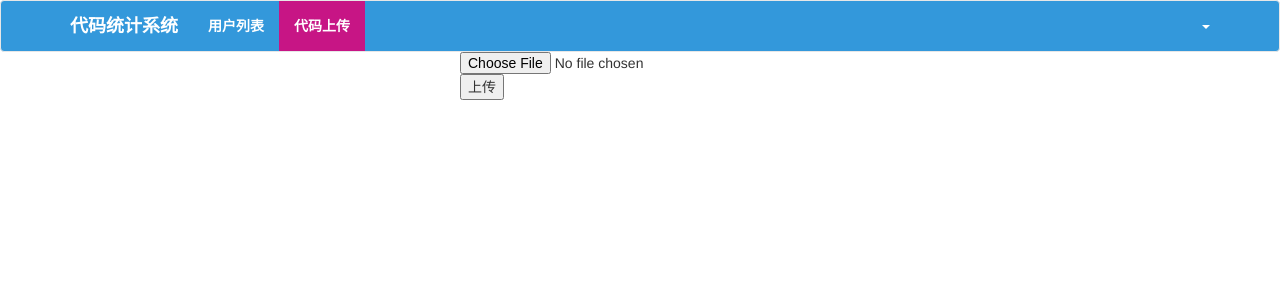
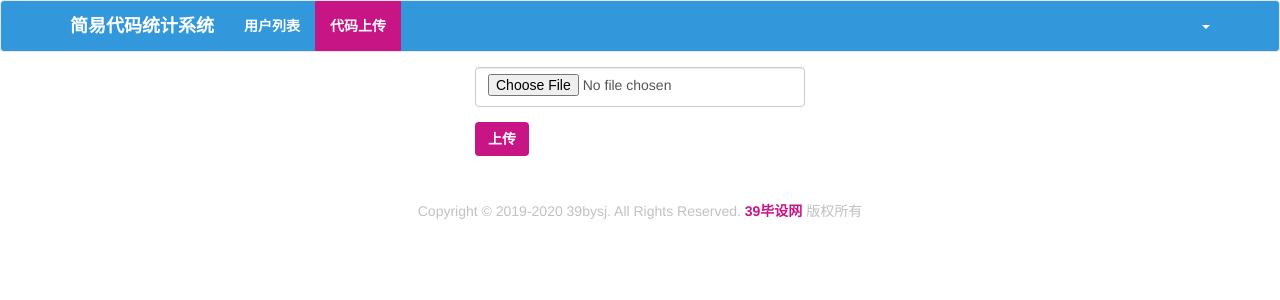
Before and after one commit to ThanlonSmith/code-count, a Flask app: page /upload in a window 1280 px wide. Shown: the top 300 px of the page. Run offline with Flask 2, Linux system fonts and the light colour scheme; the visitor is signed in with stand-in values (Sample User, id 1); some libraries are stand-ins or nearby versions.

Commit message:
Add copyright

```diff
--- a/code_count/templates/detail.html
+++ b/code_count/templates/detail.html
@@ -3,7 +3,7 @@
 <div class="container">
     <div class="row">
         <ol class="breadcrumb" style="background:  none">
-            <li><a href="/user_list">用户列表</a></li>
+            <li><a href="/">用户列表</a></li>
             <li class="active">提交记录</li>
         </ol>
         <div class="col-md-6" style="margin-top: 168px">
--- a/code_count/templates/layout.html
+++ b/code_count/templates/layout.html
@@ -16,11 +16,11 @@
 <nav class="navbar navbar-default" role="navigation" style="margin-bottom: 0;background: #3398db">
     <div class="container">
         <div class="navbar-header">
-            <a class="navbar-brand" href="/index" style="color: white;font-weight: bold">代码统计系统</a>
+            <a class="navbar-brand" href="/" style="color: white;font-weight: bold">简易代码统计系统</a>
         </div>
         <div>
             <ul class="nav navbar-nav">
-                <li id="user_list"><a href="/user_list" style="font-weight: bold;color: white">用户列表</a></li>
+                <li id="user_list"><a href="/" style="font-weight: bold;color: white">用户列表</a></li>
                 <li id="upload"><a href="/upload" style="color: white;font-weight: bold">代码上传</a></li>
             </ul>
         </div>
@@ -41,12 +41,19 @@
 </nav>
 {%block content%}
 {%endblock%}
+<div class="container" style="margin-top: 30px;margin-bottom: 30px">
+    <div>
+        <div class="col-md-12 text-center" style="color: #c1c1c1">
+            Copyright © 2019-2020 39bysj. All Rights Reserved. <a target="_blank" href="https://bysj39.com"
+                                                                  style="color: mediumvioletred;font-weight: bold;text-decoration-line: none">39毕设网</a> 版权所有
+        </div>
+    </div>
+</div>
 </body>
 <script src="../static/js/jquery.min.js"></script>
 <script src="../static/js/bootstrap.min.js"></script>
 <script>
     $('.dropdown-toggle').dropdown();
-
 </script>
 {%block js%}
 {%endblock%}
--- a/code_count/templates/login.html
+++ b/code_count/templates/login.html
@@ -11,7 +11,7 @@
     <div class="row" style="margin-top:20px">
         <div class="col-md-4 col-md-offset-4">
             <div class="panel panel-primary">
-                <div class="panel-heading text-center" style="font-size: 25px">代码统计系统登录</div>
+                <div class="panel-heading text-center" style="font-size: 25px">简易代码统计系统登录</div>
                 <div class="panel-body">
                     <form method="POST" action="">
                         <div class="form-group">
--- a/code_count/templates/upload.html
+++ b/code_count/templates/upload.html
@@ -3,10 +3,16 @@
 <div class="container">
     <div class="row">
         <div class="col-md-4 col-md-offset-4">
-            <form action="" method="post" enctype='multipart/form-data'>
-                <input type="file" name="code">
-                <input type="submit" value="上传">
-            </form>
+            <div class="panel-body">
+                <form action="" method="post" enctype='multipart/form-data'>
+                    <div class="form-group">
+                        <input type="file" name="code" class="form-control" style="height: 40px">
+                        <div style="color: red;font-weight: bold">{{msg}}</div>
+                    </div>
+                    <input type="submit" value="上传" class="btn"
+                           style="background: mediumvioletred;color: white;font-weight: bold">
+                </form>
+            </div>
         </div>
     </div>
 </div>
@@ -15,7 +21,7 @@
 <script>
     $(document).ready(function () {
         $('ul #upload').addClass('active');
-           $('ul #upload a').css({'background': 'mediumvioletred'});
+        $('ul #upload a').css({'background': 'mediumvioletred'});
     });
 </script>
 {%endblock%}
--- a/code_count/views/account.py
+++ b/code_count/views/account.py
@@ -33,11 +33,11 @@ def login():
     # session['user_nickname'] = data['nickname']
     # session['user_info'] = {'user_id': data['id'], 'user_nickname': data['nickname']}
     session['user_info'] = data
-    return redirect('/index')
+    return redirect('/')
 
 
 @account.route('/logout')
 def logout():
     if 'user_info' in session:
         del session['user_info']
-    return redirect('/index')
+    return redirect('/')
--- a/code_count/views/index.py
+++ b/code_count/views/index.py
@@ -18,13 +18,13 @@ def process_request():
         return redirect('/login')
 
 
-@bp_index.route('/index')
-def index():
-    title = {'title': '欢迎使用代码统计系统!'}
-    return render_template('index.html', title=title)
+# @bp_index.route('/index')
+# def index():
+#     title = {'title': '欢迎使用代码统计系统!'}
+#     return render_template('index.html', title=title)
 
 
-@bp_index.route('/user_list')
+@bp_index.route('/')
 def user_list():
     title = {'title': '用户列表'}
     sql = 'select id,user,nickname from userinfo'
@@ -46,12 +46,13 @@ def detail(nid):
         time_list.append(float(row['ctime'].strftime("%m.%d")))  # datetime类型转换成字符串
     title = {'title': '提交代码详情页面'}
     return render_template('detail.html', title=title, record_list=record_list, data_list=data_list,
-                           time_list=time_list,)
+                           time_list=time_list, )
 
 
 @bp_index.route('/upload', methods=['get', 'post'])  # 默认nid是string类型
 def upload():
     title = {'title': '代码上传'}
+    msg = ''
     if request.method == 'GET':
         return render_template('upload.html', title=title)
     file_obj = request.files.get('code')  # <FileStorage: '' ('application/octet-stream')>,把上传的东西方内存了
@@ -60,9 +61,11 @@ def upload():
     # 1.检查上传文件的后缀名
     filename_ext = file_obj.filename.rsplit('.', maxsplit=1)  # 元组
     if len(filename_ext) != 2:
-        return '请上传压缩文件'
+        msg = '请上传压缩文件!'
+        return render_template('upload.html', msg=msg, title=title)
     if filename_ext[1] != 'zip':
-        return '请上传后缀名为zip的文件'
+        msg = '请上传后缀名为zip的文件'
+        return render_template('upload.html', msg=msg, title=title)
 
     # 2.接受用户上传的文件并写入到服务器本地
     file_path = os.path.join('files', file_obj.filename)
@@ -102,7 +105,6 @@ def upload():
                     if line.startswith(b'#'):
                         continue
                     file_num += 1
-
             # print(file_num, file_path)  # 每一个文件行数
             sum_num += file_num
     # print(sum_num)
```
